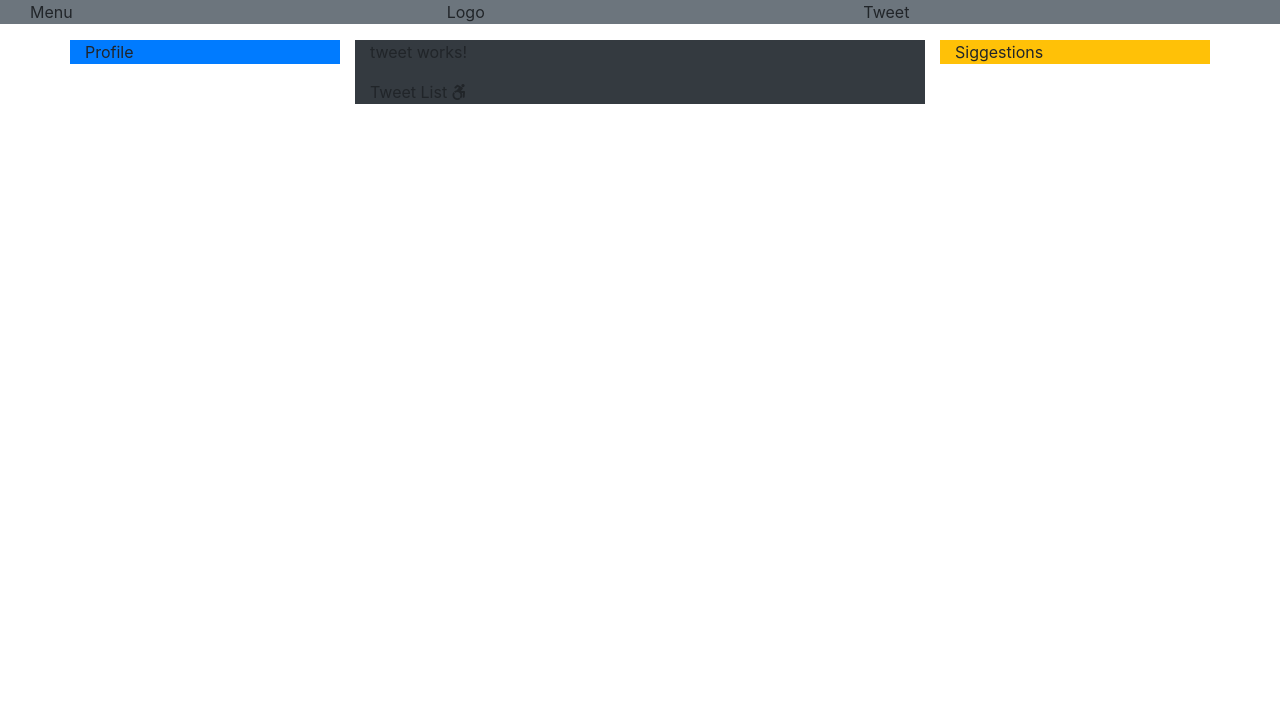
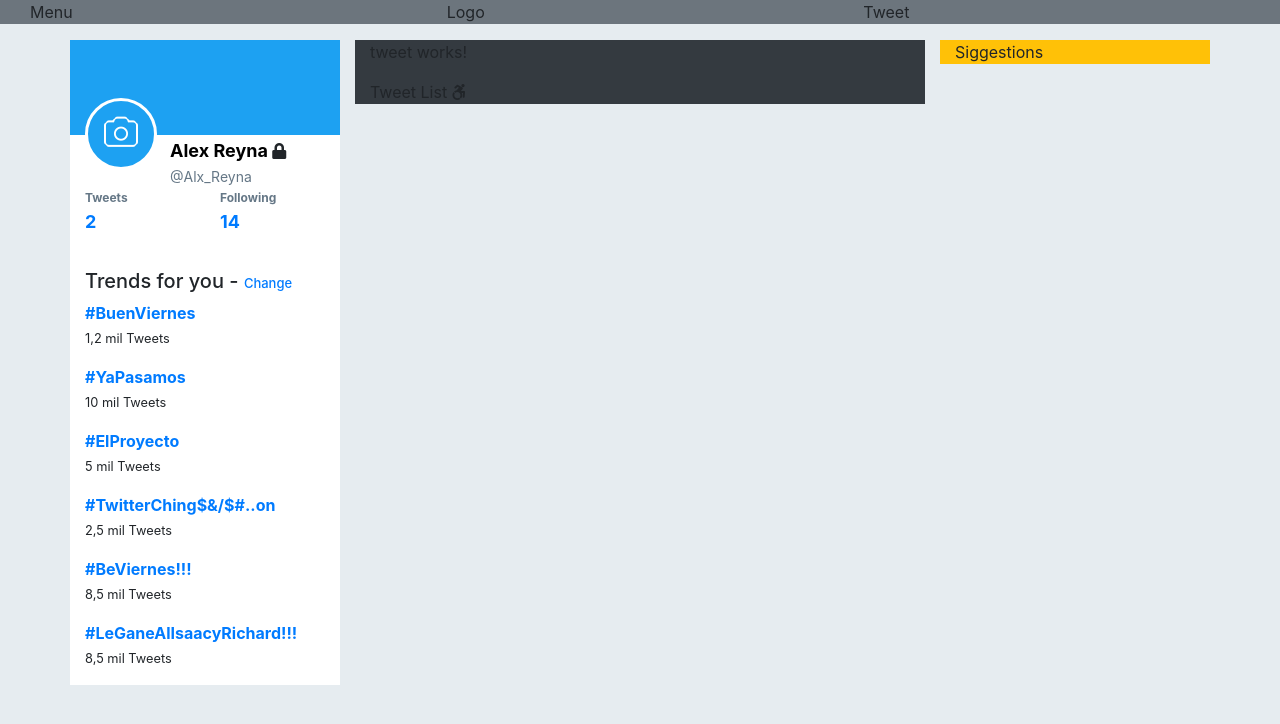
Before and after one commit to RicardoHds/twitterHub, an Angular app: page / in a window 1280 px wide. Shown: the top 724 px of the page. Built offline with nearby package versions, Linux system fonts and the light colour scheme.

Commit message:
create side bar left

```diff
--- a/src/app/components/profile/profile.component.css
+++ b/src/app/components/profile/profile.component.css
@@ -0,0 +1,53 @@
+.tendenciasColor{
+    color: rgb(29, 161, 241)
+}
+
+.foot_tendeciasColor{
+     color: rgb(101, 119, 134)
+}
+
+.hover:hover{
+    cursor: pointer;
+}
+
+.ProfileCard-name {
+    font-size: 14px;
+}
+
+/* Clase que le da estilo al circulo que esta detras de la camara para cambiar foto de perfil */
+.div_circle{
+    border-radius: 50%;
+    background-color: rgb(29, 161, 242);
+    height: 72px;
+    width: 72px;
+    margin-top: -37px;
+    border-width: 3px;
+    border-style: solid;
+    border-top-color: rgb(255, 255, 255);
+    border-right-color: rgb(255, 255, 255);
+    border-left-color: rgb(255, 255, 255);
+    border-bottom-color: rgb(255, 255, 255);
+}
+/* Clase que le da estilo a la camara */
+.fa-camera{
+top: 16px;
+position: relative;
+left:18px;
+}
+
+.divProfileCard{
+    position: relative;
+    top: -33px;
+    left: 85px;
+}
+
+
+.divTweetsFollows{
+    top:-37px;
+}
+
+.icon-border {
+    font-size: 30px;
+    color:rgb(29, 161, 242);
+    text-shadow: -2px 0 white, 0 2px white, 2px 0 white, 0 -2px white;
+}
--- a/src/app/components/profile/profile.component.html
+++ b/src/app/components/profile/profile.component.html
@@ -1,5 +1,97 @@
 <div class="container">
   <div class="row">
-    <div class="col bg-primary">Profile</div>
+    <div class="col">
+      <div class="row">
+        <div role="button" class="col hover" [ngStyle]="{ 'height': '95px','background-color':'rgb(29, 161, 242)' }">
+
+        </div>
+      </div>
+    </div>
+  </div>
+
+  <div class="row">
+    <div class="col">
+      <div class="row" [ngStyle]="{ 'height': '110px' }">
+        <div class="col bg-white">
+          <div class="row">
+            <div class="col">
+             <div class="div_circle"><i class="fas fa-camera fa-2x icon-border"></i></div>
+            </div>
+            <div class="col-9 divProfileCard">
+              <div><a href="#"  [ngStyle]="{ 'height': '95px','color':'black', 'font-size': '18px' }"><b>Alex Reyna </b></a><span><i class="fas fa-lock"></i></span> </div>
+              <span class="ProfileCard-name"><a href="#" [ngStyle]="{ 'height': '95px','color':'rgb(101,119,134)', 'font-size': '14px' }">@Alx_Reyna</a></span>
+            </div>
+
+          </div>
+          <div class="row ">
+            <div class="col divTweetsFollows">
+              <a href="#" [ngStyle]="{ 'text-decoration':'none','font-weight': 'bold' }">
+                <span [ngStyle]="{ 'color': 'rgb(101, 119, 134)','font-size': '12px' }">Tweets</span>
+                <br>
+                <span [ngStyle]="{ 'font-size': '18px' } ">2</span>
+              </a>
+            </div>
+            <div class="col divTweetsFollows">
+              <a href="#" [ngStyle]="{ 'text-decoration':'none', 'font-weight': 'bold'}">
+                <span [ngStyle]="{ 'color': 'rgb(101, 119, 134)','font-size': '12px' }">Following</span>
+                <br>
+                <span class="pt-0"[ngStyle]="{ 'font-size': '18px' }">14</span>
+              </a>
+            </div>
+          </div>
+        </div>
+      </div>
+    </div>
   </div>
 </div>
+
+<div class="container">
+  <div class="row mt-2 bg-white mb-3">
+    <div class="col mt-3 ">
+      <h5>Trends for you -
+        <a href="#"> <font size="2">Change</font></a>
+      </h5>
+      <p class="my-0 tendenciasColor">
+        <a href="#"><b>#BuenViernes</b></a>
+      </p>
+      <p class="foot_tendecias">
+        <small> 1,2 mil Tweets</small>
+      </p>
+      <p class="my-0  tendenciasColor">
+         <a href="#"><b>#YaPasamos</b></a>
+      </p>
+      <p class="foot_tendecias ">
+        <small> 10 mil Tweets</small>
+      </p>
+      <p class="my-0  tendenciasColor">
+         <a href="#"><b>#ElProyecto</b></a>
+      </p>
+      <p class="foot_tendecias ">
+        <small> 5 mil Tweets</small>
+      </p>
+      <p class="my-0  tendenciasColor">
+         <a href="#"><b>#TwitterChing$&/$#..on</b></a>
+      </p>
+      <p class="foot_tendecias ">
+        <small> 2,5 mil Tweets</small>
+      </p>
+      <p class="my-0  tendenciasColor">
+         <a href="#"><b>#BeViernes!!!</b></a>
+      </p>
+      <p class="foot_tendecias">
+        <small> 8,5 mil Tweets</small>
+      </p>
+      <p class="my-0  tendenciasColor">
+        <a href="#">
+          <b>#LeGaneAlIsaacyRichard!!!</b>
+        </a>
+      </p>
+      <p class="foot_tendecias">
+        <small> 8,5 mil Tweets</small>
+      </p>
+
+
+
+    </div>
+  </div>
+</div>
--- a/src/styles.css
+++ b/src/styles.css
@@ -1 +1,4 @@
 /* You can add global styles to this file, and also import other style files */
+body {
+     background-color: #e6ecf0 !important;
+}
```
Also changed, not shown: 1 other file (tests, documents, lock files or other folders).
